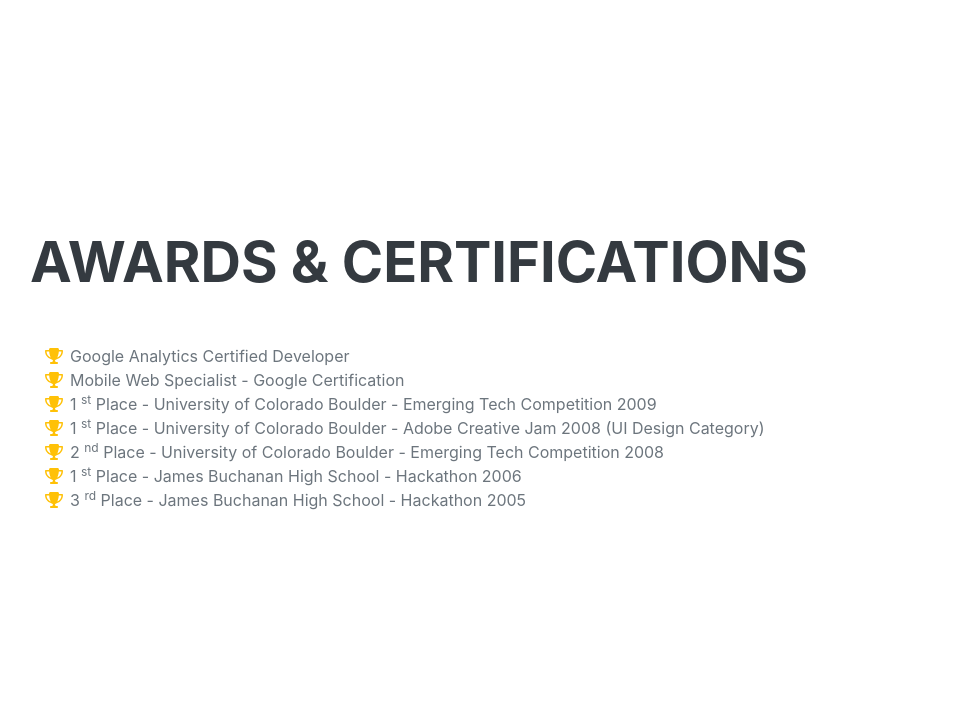
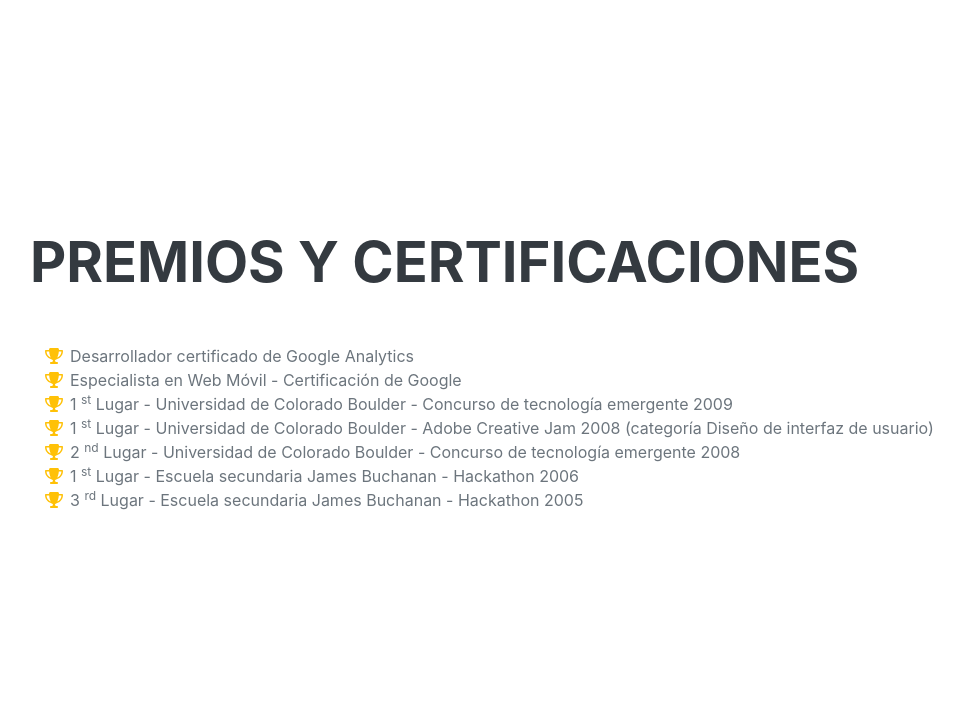
Before and after one commit to bismark7171/MiPortafolio, a Django app: page / in a window 1280 px wide. Shown: the part 4511-5220 px from the top of the page, without its empty margins (290-1254 px from the left). Run offline with Django 5.2, Linux system fonts and the light colour scheme; some libraries are stand-ins or nearby versions; some web fonts are replaced.

Commit message:
actualizando certificados

```diff
--- a/templates/index.html
+++ b/templates/index.html
@@ -174,45 +174,45 @@
             <!-- Awards-->
             <section class="resume-section" id="awards">
                 <div class="resume-section-content">
-                    <h2 class="mb-5">Awards & Certifications</h2>
+                    <h2 class="mb-5">Premios y certificaciones</h2>
                     <ul class="fa-ul mb-0">
                         <li>
                             <span class="fa-li"><i class="fas fa-trophy text-warning"></i></span>
-                            Google Analytics Certified Developer
+                            Desarrollador certificado de Google Analytics
                         </li>
                         <li>
                             <span class="fa-li"><i class="fas fa-trophy text-warning"></i></span>
-                            Mobile Web Specialist - Google Certification
+                            Especialista en Web Móvil - Certificación de Google
                         </li>
                         <li>
                             <span class="fa-li"><i class="fas fa-trophy text-warning"></i></span>
                             1
                             <sup>st</sup>
-                            Place - University of Colorado Boulder - Emerging Tech Competition 2009
+                            Lugar - Universidad de Colorado Boulder - Concurso de tecnología emergente 2009
                         </li>
                         <li>
                             <span class="fa-li"><i class="fas fa-trophy text-warning"></i></span>
                             1
                             <sup>st</sup>
-                            Place - University of Colorado Boulder - Adobe Creative Jam 2008 (UI Design Category)
+                            Lugar - Universidad de Colorado Boulder - Adobe Creative Jam 2008 (categoría Diseño de interfaz de usuario)
                         </li>
                         <li>
                             <span class="fa-li"><i class="fas fa-trophy text-warning"></i></span>
                             2
                             <sup>nd</sup>
-                            Place - University of Colorado Boulder - Emerging Tech Competition 2008
+                            Lugar - Universidad de Colorado Boulder - Concurso de tecnología emergente 2008
                         </li>
                         <li>
                             <span class="fa-li"><i class="fas fa-trophy text-warning"></i></span>
                             1
                             <sup>st</sup>
-                            Place - James Buchanan High School - Hackathon 2006
+                            Lugar - Escuela secundaria James Buchanan - Hackathon 2006
                         </li>
                         <li>
                             <span class="fa-li"><i class="fas fa-trophy text-warning"></i></span>
                             3
                             <sup>rd</sup>
-                            Place - James Buchanan High School - Hackathon 2005
+                            Lugar - Escuela secundaria James Buchanan - Hackathon 2005
                         </li>
                     </ul>
                 </div>
```
